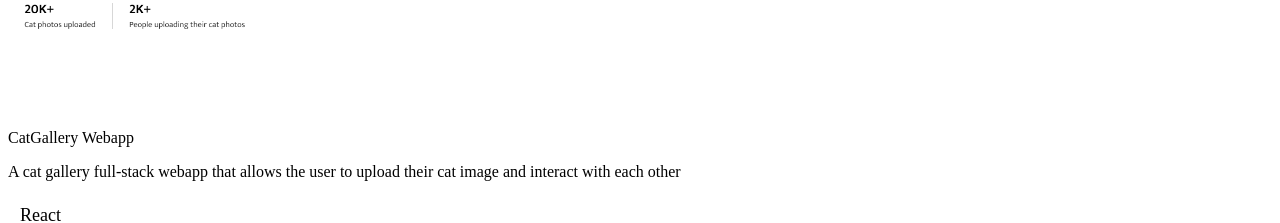
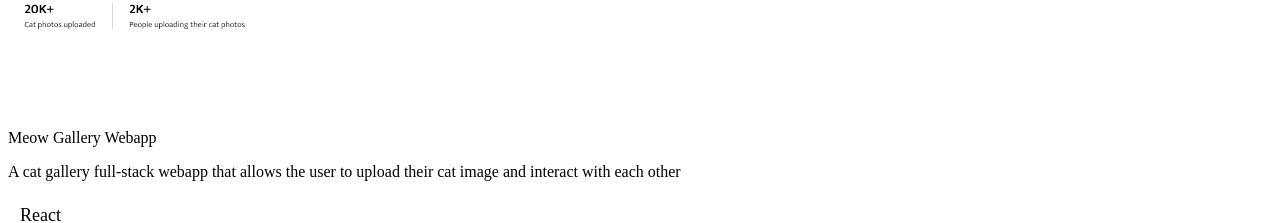
Before and after one commit to hafezfhmi/portfolio-v2, a Next.js app: page / in a window 1280 px wide. Shown: the part 1540-1763 px from the top of the page. Built offline with nearby package versions, Linux system fonts and the light colour scheme.

Commit message:
Feat: Update cat gallery project name and url

```diff
--- a/src/components/ui/Projects/Projects.jsx
+++ b/src/components/ui/Projects/Projects.jsx
@@ -2,12 +2,12 @@ import ProjectCard from "@/components/common/ProjectCard";
 
 let projects = [
   {
-    title: "CatGallery Webapp",
+    title: "Meow Gallery Webapp",
     img: "/images/project-2.png",
     bg: "bg-main-red",
     desc: "A cat gallery full-stack webapp that allows the user to upload their cat image and interact with each other",
     skills: ["React", "HTML/CSS", "Node.js", "Express.js", "MySQL", "Docker"],
-    github: "https://github.com/hafezfhmi/CatGallery",
+    github: "https://github.com/hafezfhmi/Meow-Gallery",
   },
   {
     title: "KucingPunk Website",
```
